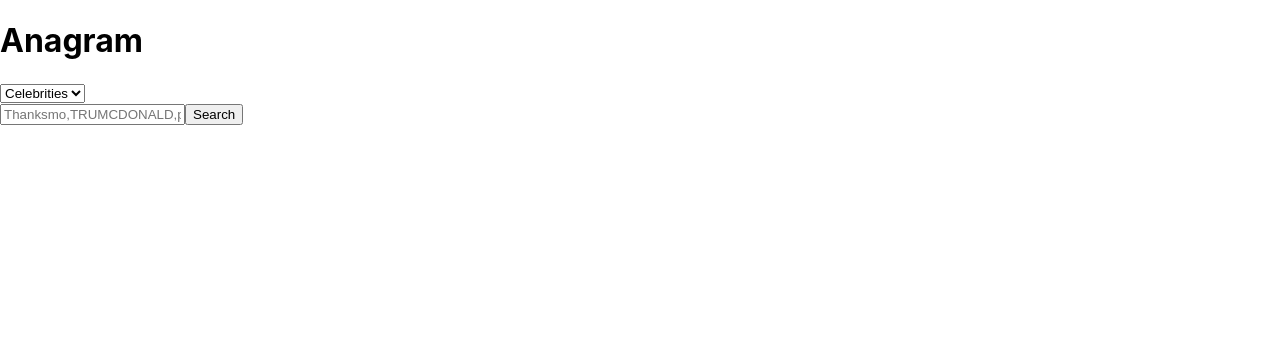
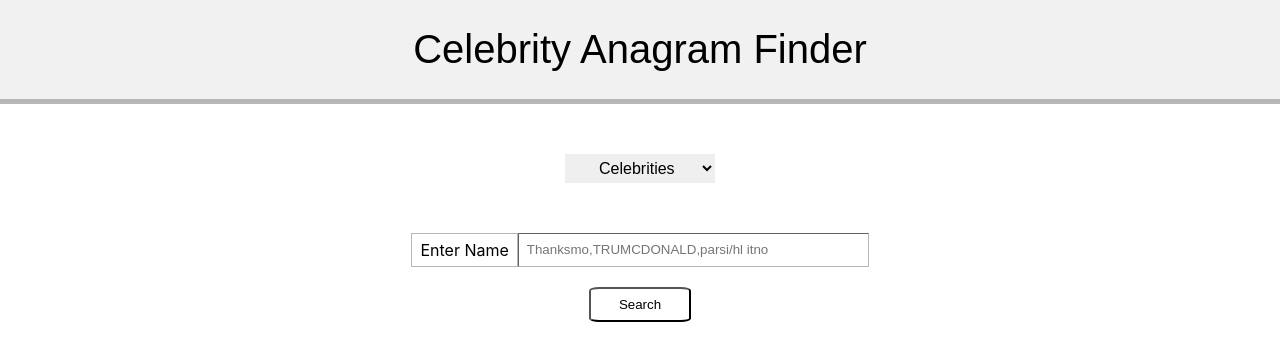
Before and after one commit to Hakeem-star/React-anagram-finder, a React (Create React App) app: page / in a window 1280 px wide. Shown: the top 360 px of the page. Built offline with nearby package versions, Linux system fonts and the light colour scheme.

Commit message:
Update
Added more states for General and Celeb switching. Need to implement API and improve styling

```diff
--- a/src/App.css
+++ b/src/App.css
@@ -2,21 +2,80 @@
   text-align: center;
 }
 
-.App-logo {
-  height: 40vmin;
-}
-
-.App-header {
-  background-color: #282c34;
-  min-height: 100vh;
+.container {
   display: flex;
   flex-direction: column;
   align-items: center;
-  justify-content: center;
-  font-size: calc(10px + 2vmin);
-  color: white;
+  width:100%;
 }
 
-.App-link {
-  color: #09d3ac;
+
+h1 {
+font-family: Arial, Helvetica, sans-serif;
+font-weight: 400;
+font-size: 40px;
 }
+
+.headerPortion{
+  display: flex;
+  align-items: center;
+  justify-content: center;
+  width:100%;
+  background-color: rgb(241, 241, 241);
+  border-bottom: 5px solid rgb(182, 182, 182);
+}
+
+.selector {
+padding: 5px 3px 5px 30px;
+  height: 100%;
+  font-size: 16px;
+  width: 150px;
+border:0;
+
+}
+
+
+.searchInput, .headerPortion, .selector{
+margin-bottom: 50px;
+}
+
+.searchInput{
+  width:40%;
+  display:flex;
+  flex-direction: row;
+  justify-content: center;
+  align-content: space-between;
+  flex-wrap: wrap;
+}
+
+.searchInput > input[type="button"] {
+width: 20%;
+height: 35px;
+background-color: rgb(255, 255, 255);
+border-radius: 10%;
+
+}
+
+.searchInput > input[type="text"] {
+  width: 65%;
+  height: 16px;
+  background-color: rgb(255, 255, 255);
+  border-color: rgb(182, 182, 182);
+  border-width: 1px;
+  margin-bottom:20px;
+  padding:8px;
+  }
+
+.inputName {
+  display: flex;
+  align-items: center;
+  justify-content: center;
+  height: 16px;
+  width:auto;
+  background-color: rgb(255, 255, 255);
+  padding:8px;
+  border-color: rgb(182, 182, 182);
+  border-width: 1px;
+  border-style: solid;
+
+}
--- a/src/App.js
+++ b/src/App.js
@@ -1,49 +1,80 @@
 import React from 'react';
-import logo from './logo.svg';
 import './App.css';
 
-function PageTitle(props){
+function PageTitle(props) {
 
   return (
-    <h1>{props.title} Anagram</h1>
+    <div className="headerPortion">
+      <h1>{props.title + " Anagram Finder"}</h1>
+    </div>
   )
 }
 
-function SearchSelector (props){
+function SearchSelector(props) {
 
-  return(
+  return (
     <div>
-            <div>
-                <select name="anagramQuerySelect" id="anagramQuerySelect">
-                    <option selected="selected" className="celebrities" value="Celebrities">Celebrities</option>
+      <div >
+        <select className="selector" onChange={props.handleClick} name="anagramQuerySelect" id="anagramQuerySelect">
+          <option className="celebrities" value="Celebrities">Celebrities</option>
           <option className="general" value="General">General</option>
-
         </select>
       </div>
     </div>
   )
 }
 
-      function SearchInput(){
+
+function SearchInput(props) {
+  let name;
+  props.name === "General" ? name = "Value" : name = "Name";
+
   return (
-<div>
-  <input type="text" placeholder = "Thanksmo,TRUMCDONALD,parsi/hl itno"></input>
-  <input type="button" value="Search"/>
+    <div className="searchInput">
+      <div className="inputName">{"Enter " + name}</div>
+      <input onChange={props.searchTerm} type="text" placeholder="Thanksmo,TRUMCDONALD,parsi/hl itno"></input>
+      <input type="button" value="Search" />
     </div>
   )
 }
 
+
 class App extends React.Component {
 
-  render(){
+  constructor(props) {
+    super(props)
+    this.state = {
+      anagramType: PageTitle.defaultProps.title,
+      SearchInputName: PageTitle.defaultProps.title,
+      searchTerm: "",
+    }
+  }
+
+  searchSelected(e) {
+    //console.dir(e.target)
+    this.setState({ anagramType: e.target.value, SearchInputName: e.target.value });
+  }
+
+  searchTerm(e) {
+    //console.log(e.target.value)
+    this.setState({ searchTerm: e.target.value });
+  }
+
+  render() {
     return (
-    <div>
-    <PageTitle/>
-    <SearchSelector />
-    <SearchInput />
+      <div className="container">
+        <PageTitle title={this.state.anagramType} />
+        <SearchSelector handleClick={(e) => this.searchSelected(e)} />
+        <SearchInput name={this.state.anagramType} searchTerm={(e) => this.searchTerm(e)} />
       </div>
     );
   }
 }
 
+
+PageTitle.defaultProps = {
+  title: "Celebrity",
+  SearchInputName: "Name",
+}
+
 export default App;
```
Lines whose indentation alone changed are shown as unchanged.
